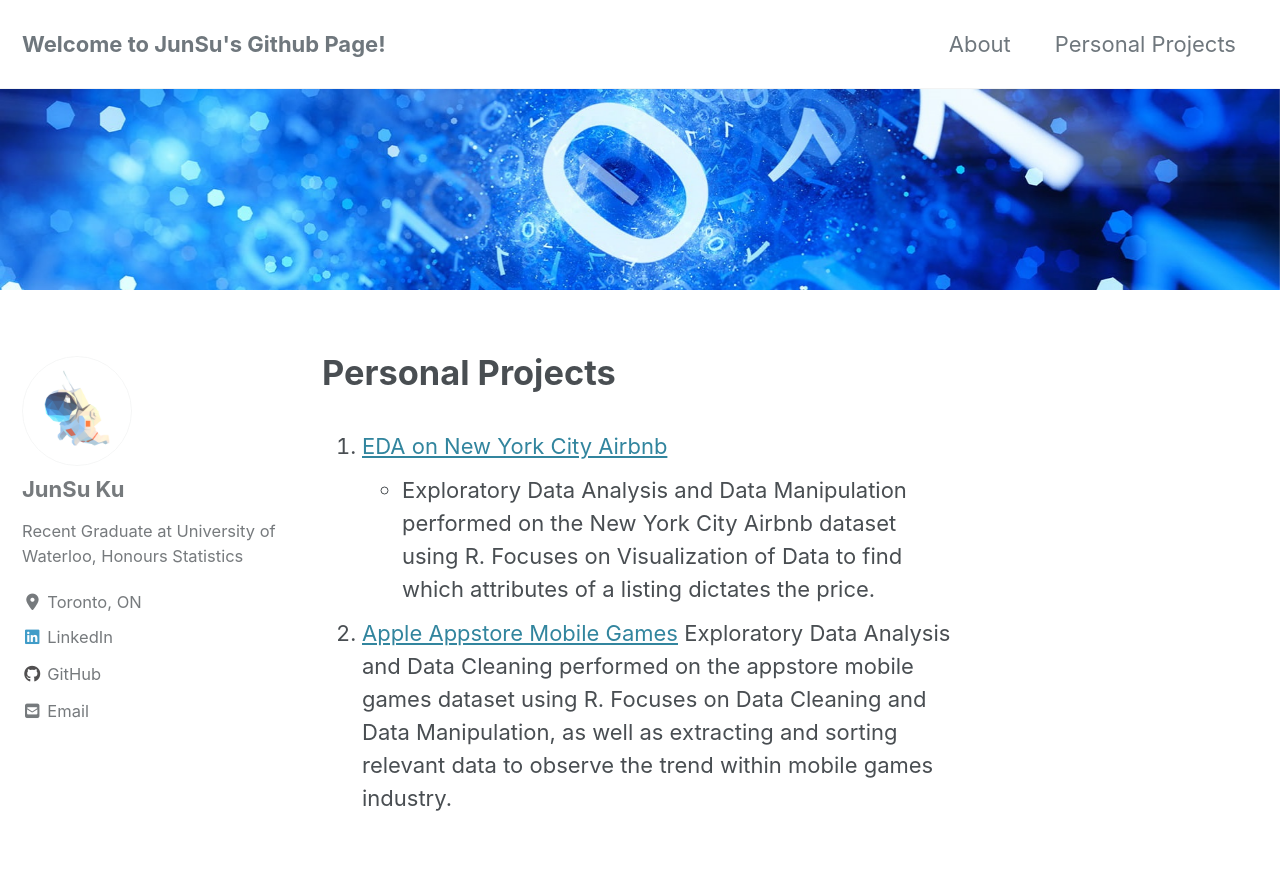
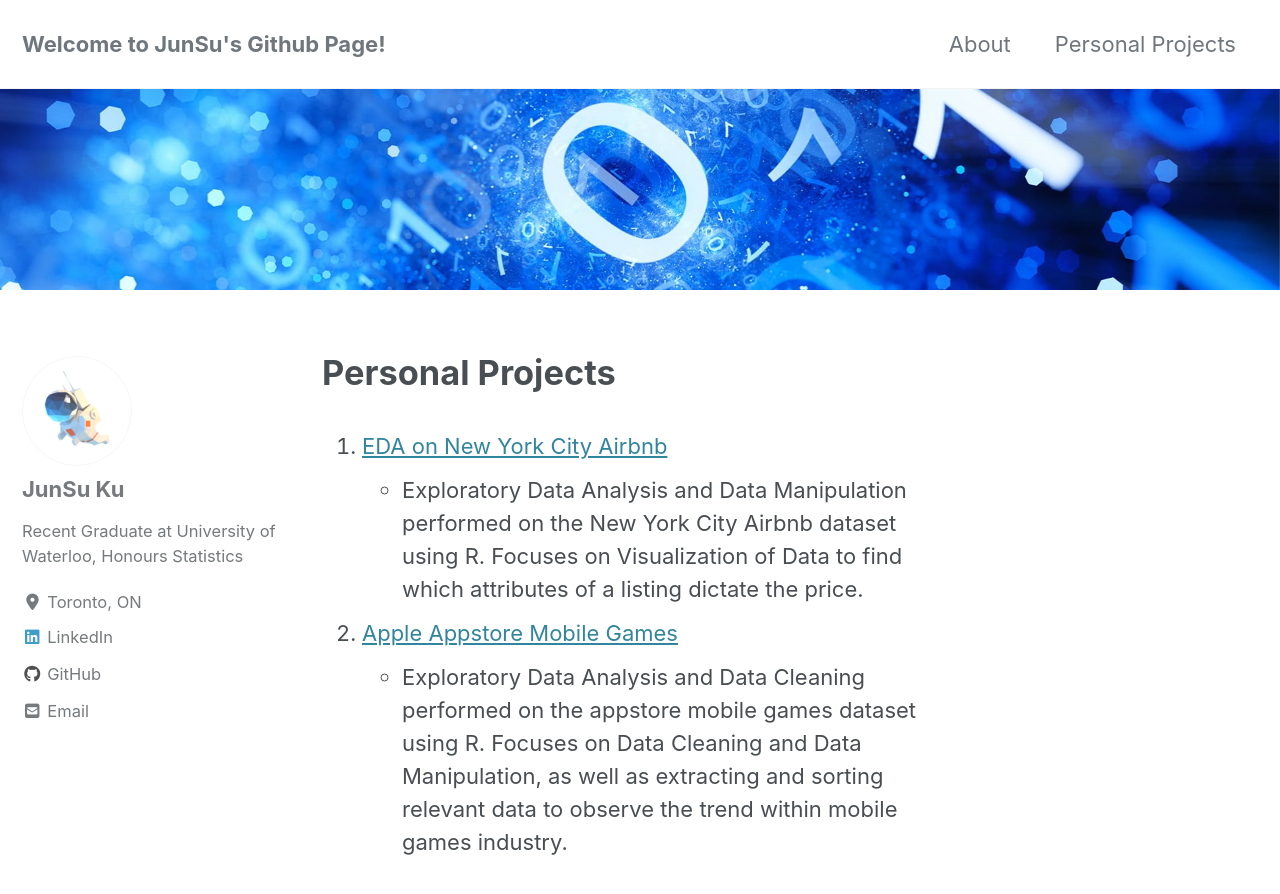
Before and after one commit to junsu-ku/junsu-ku.github.io, a Jekyll site: the page built from _pages/projects.md, in a window 1280 px wide and 900 px high. Shown: the top 894 px of the window. Built offline with Jekyll 4.4.1, drawn with Linux system fonts in a browser that asks for light colours; cached includes are drawn as plain includes; nearby versions of some CDN libraries.

Commit message:
editted texts

```diff
--- a/_pages/projects.md
+++ b/_pages/projects.md
@@ -6,7 +6,7 @@
 ---
 
 1. [EDA on New York City Airbnb](https://junsu-ku.github.io/NYC-Airbnb-EDA-in-R/)
-- Exploratory Data Analysis and Data Manipulation performed on the New York City Airbnb dataset using R. Focuses on Visualization of Data to find which attributes of a listing dictates the price.
+- Exploratory Data Analysis and Data Manipulation performed on the New York City Airbnb dataset using R. Focuses on Visualization of Data to find which attributes of a listing dictate the price.
 
 2. [Apple Appstore Mobile Games](https://junsu-ku.github.io/17K-Mobile-Strategy-Games/)
-Exploratory Data Analysis and Data Cleaning performed on the appstore mobile games dataset using R. Focuses on Data Cleaning and Data Manipulation, as well as extracting and sorting relevant data to observe the trend within mobile games industry.
+- Exploratory Data Analysis and Data Cleaning performed on the appstore mobile games dataset using R. Focuses on Data Cleaning and Data Manipulation, as well as extracting and sorting relevant data to observe the trend within mobile games industry.
```
Also changed, not shown: index.md (+0 -2 lines).
